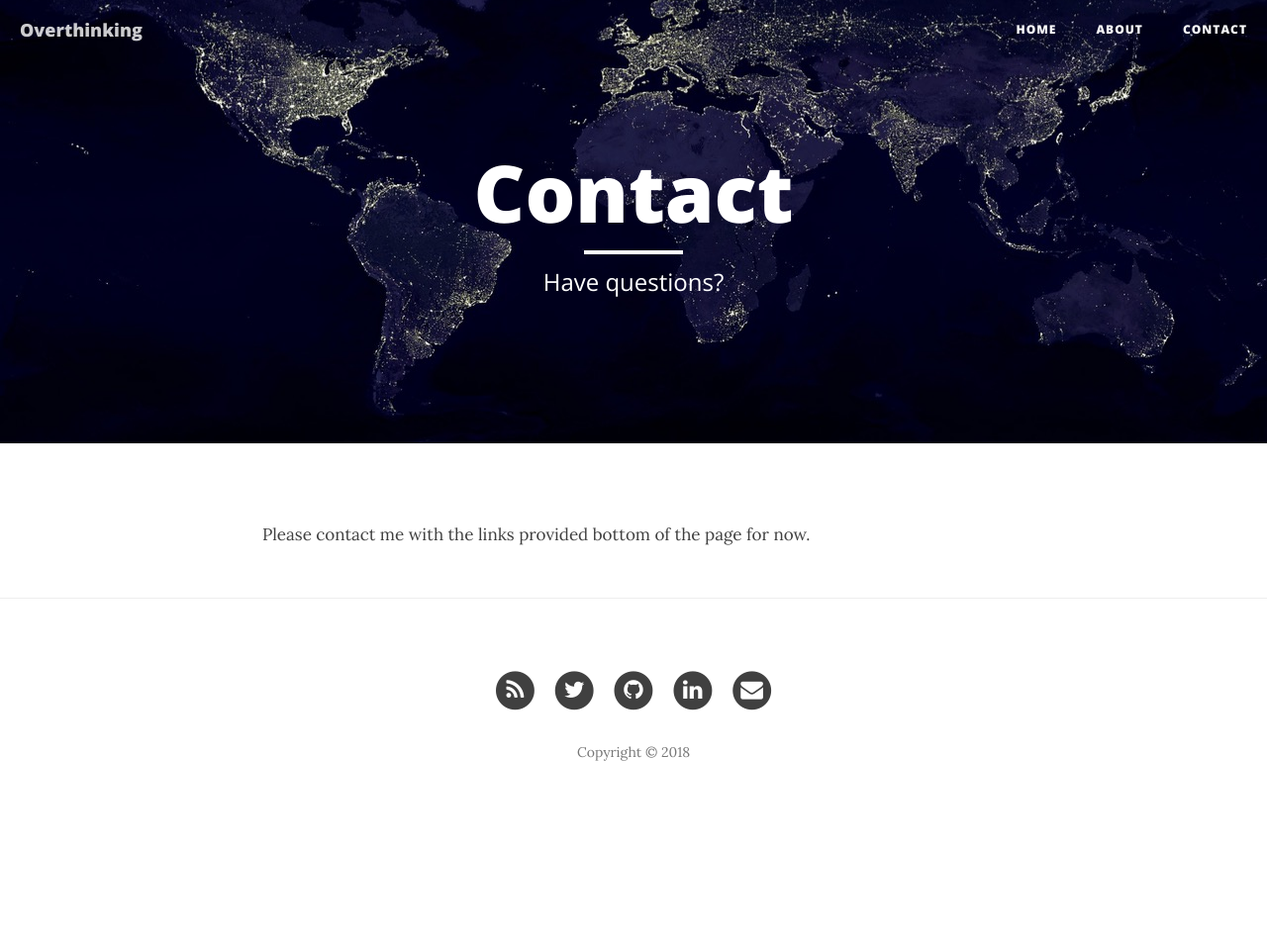
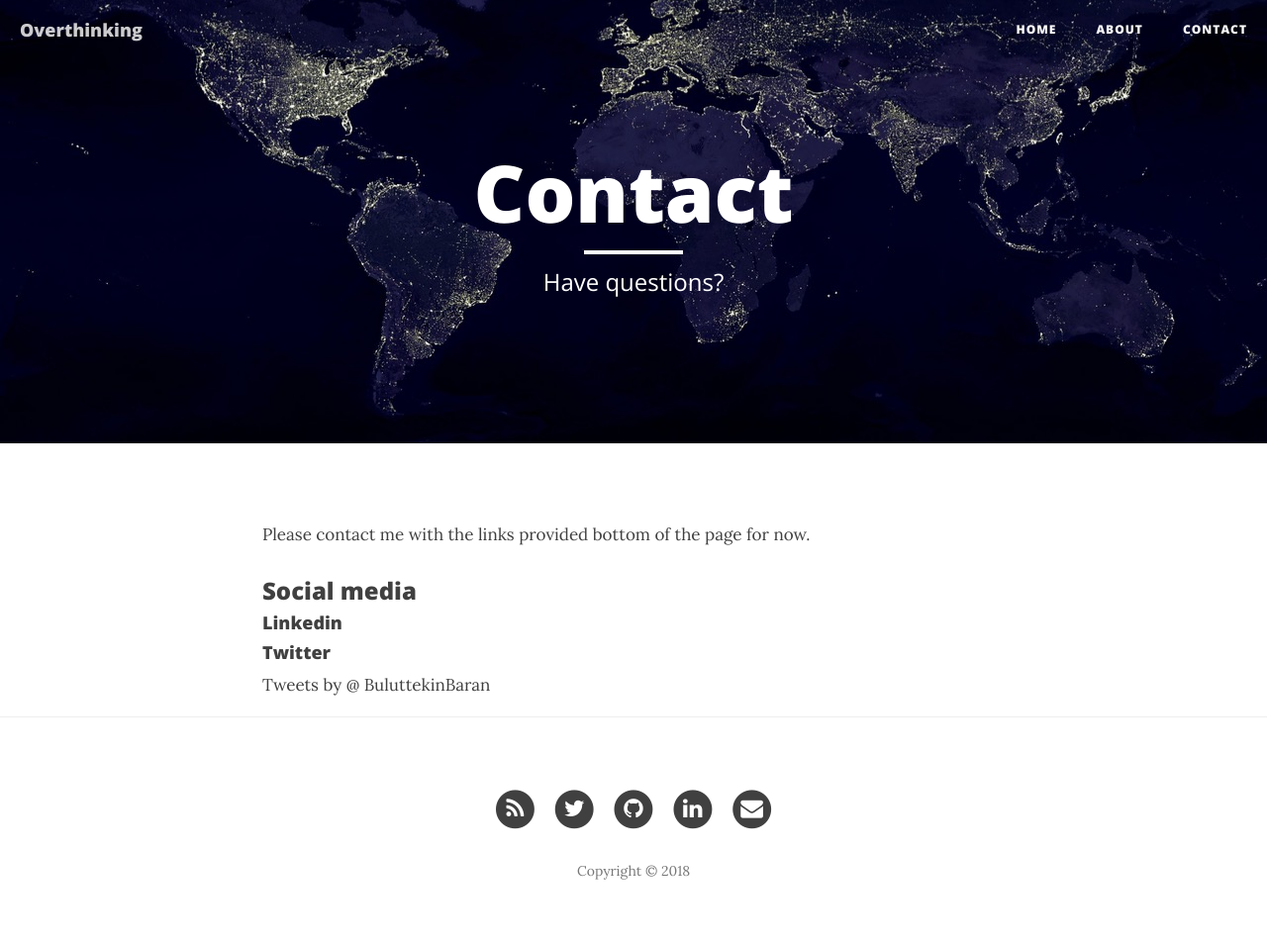
Before and after one commit to verybigdata/verybigdata.github.io, a Jekyll site: the page built from contact.html, in a window 1280 px wide. Shown: the whole page at 99% size. Built offline with Jekyll 4.4.1, drawn with Linux system fonts in a browser that asks for light colours; nearby versions of some CDN libraries; comment, search, counter and statistics services are not loaded; before the commit the page ends 900 px from its top, so only the background shows below that.

Commit message:
Social media added to contact page

```diff
--- a/contact.html
+++ b/contact.html
@@ -6,3 +6,24 @@ header-img: "img/connect.jpeg"
 ---
 
 <p>Please contact me with the links provided bottom of the page for now.</p>
+
+<h3>
+Social media
+</h3>
+<h4>
+Linkedin
+</h4>
+<div class="text-center">
+  <script src="//platform.linkedin.com/in.js" type="text/javascript"></script>
+  <script type="IN/MemberProfile" data-id="https://www.linkedin.com/in/bbuluttekin" data-format="inline" data-related="false"></script>
+</div>
+<h4>
+Twitter
+</h4>
+<div class="text-centre">
+  <a class="twitter-timeline"
+  href="https://twitter.com/{{site.twitter_username}}"
+  data-tweet-limit="3">
+  Tweets by @ {{site.twitter_username}}
+</a>
+</div>
```
